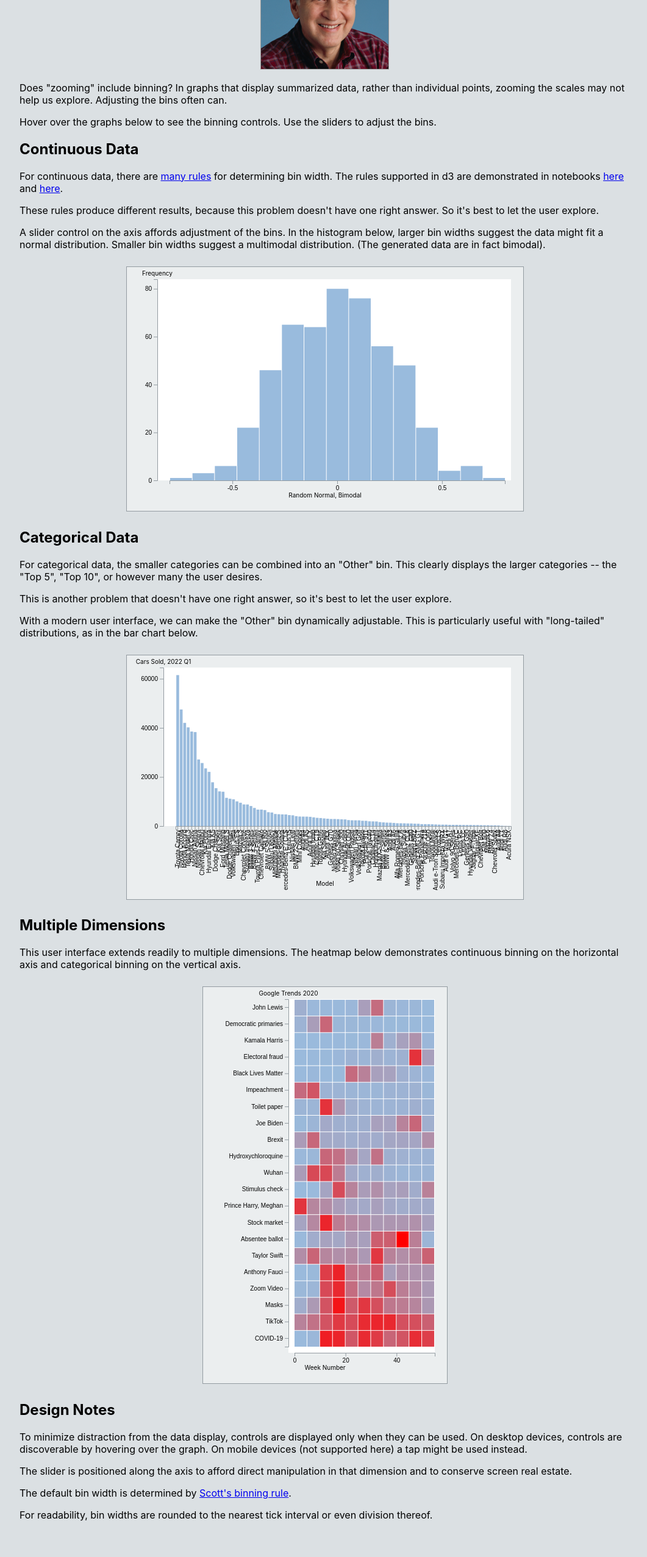
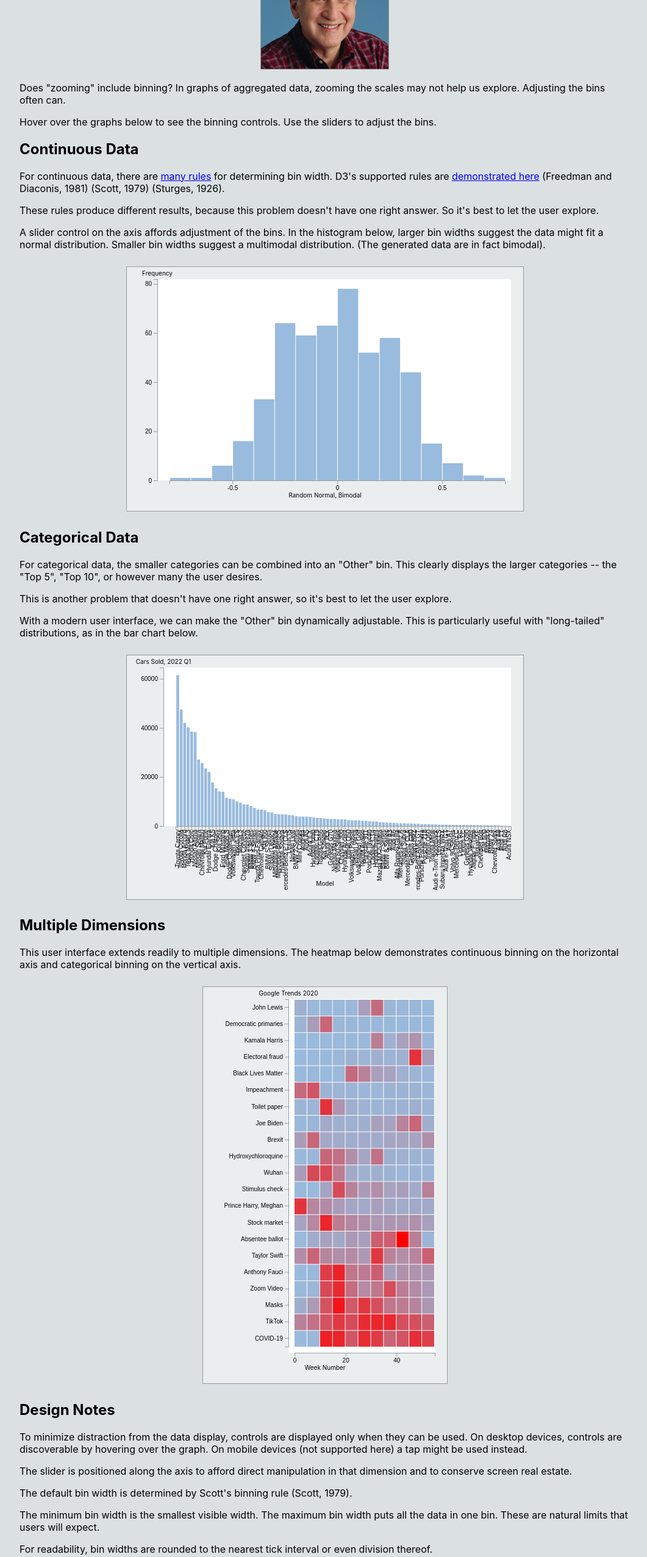
Before and after one commit to hemanrobinson/top-n-binning, a React (Create React App) app: page / in a window 1280 px wide. Shown: the part 220-2774 px from the top of the page at 61% size, without its empty margins (108-1169 px from the left). Built offline with nearby package versions, Linux system fonts and the light colour scheme.

Commit message:
improve text and binning

```diff
--- a/src/App.js
+++ b/src/App.js
@@ -14,20 +14,20 @@ const App = () => {
             <div className="Description">
                 <h1>Dynamic Binning</h1>
                 <p>
-                <a href="https://www.cs.umd.edu/users/ben/">Ben Shneiderman</a> taught us all to <a href="https://www.cs.umd.edu/~ben/papers/Shneiderman1996eyes.pdf">"Overview first, zoom and filter, then details-on-demand"</a>.
+                <a href="https://www.cs.umd.edu/users/ben/">Ben Shneiderman</a> taught us all to <a href="https://www.perceptualedge.com/articles/b-eye/path_to_visual_discovery.pdf">"Overview first, zoom and filter, then details-on-demand"</a> (Shneiderman, 1996).
                 </p>
                 <p className="center">
                     <a href="https://www.cs.umd.edu/users/ben/"><img alt="Dr. Ben Shneiderman" src={shneiderman}/></a>
                 </p>
                 <p>
-                Does "zooming" include binning?  In graphs that display summarized data, rather than individual points, zooming the scales may not help us explore.  Adjusting the bins often can.
+                Does "zooming" include binning?  In graphs of aggregated data, zooming the scales may not help us explore.  Adjusting the bins often can.
                 </p>
                 <p>
                 Hover over the graphs below to see the binning controls.  Use the sliders to adjust the bins.
                 </p>
                 <h2>Continuous Data</h2>
                 <p>
-                For continuous data, there are <a href="https://en.wikipedia.org/wiki/Histogram#Number_of_bins_and_width">many rules</a> for determining bin width.  The rules supported in d3 are demonstrated in notebooks <a href="https://observablehq.com/@d3/d3-bin">here</a> and <a href="https://observablehq.com/@jonhelfman/plot-histogram-bin-width">here</a>.
+                For continuous data, there are <a href="https://en.wikipedia.org/wiki/Histogram#Number_of_bins_and_width">many rules</a> for determining bin width.  D3's supported rules are <a href="https://observablehq.com/@d3/d3-bin">demonstrated here</a> (Freedman and Diaconis, 1981) (Scott, 1979) (Sturges, 1926).
                 </p>
                 <p>
                 These rules produce different results, because this problem doesn't have one right answer.  So it's best to let the user explore.
@@ -72,7 +72,10 @@ const App = () => {
                 The slider is positioned along the axis to afford direct manipulation in that dimension and to conserve screen real estate.
                 </p>
                 <p>
-                The default bin width is determined by <a href="https://github.com/d3/d3-array/blob/main/README.md#thresholdScott">Scott's binning rule</a>.
+                The default bin width is determined by Scott's binning rule (Scott, 1979).
+                </p>
+                <p>
+                The minimum bin width is the smallest visible width.  The maximum bin width puts all the data in one bin.  These are natural limits that users will expect.
                 </p>
                 <p>
                 For readability, bin widths are rounded to the nearest tick interval or even division thereof.
@@ -80,10 +83,10 @@ const App = () => {
                 <br/>
                 <h2>References</h2>
                 <ul>
-                    <li><a href="https://www.cs.umd.edu/~ben/papers/Shneiderman1996eyes.pdf">Shneiderman, B. (1996). "The Eyes Have It: A Task by Data Type Taxonomy for Information Visualizations". In Proceedings of the IEEE Symposium on Visual Languages, Sept. 1996, 336-343..</a><br/>Shneiderman's Information-Seeking Mantra</li>
-                    <li><a href="https://bayes.wustl.edu/Manual/FreedmanDiaconis1_1981.pdf">Freedman, David; Diaconis, P. (1981). "On the histogram as a density estimator: L2 theory". Zeitschrift für Wahrscheinlichkeitstheorie und Verwandte Gebiete. 57 (4): 453–476.</a><br/>Freedman and Diaconis' binning rule</li>
-                    <li><a href="https://www.jstor.org/stable/2335182?origin=JSTOR-pdf">Scott, David W. (1979). "On optimal and data-based histograms". Biometrika. 66 (3): 605–610.</a><br/>Scott's binning rule</li>
-                    <li><a href="https://www.jstor.org/stable/2965501#metadata_info_tab_contents">Sturges, H. A. (1926). "The choice of a class interval". Journal of the American Statistical Association. 21 (153): 65–66.</a><br/>Sturges' binning rule</li>
+                    <li>Freedman, D. and Diaconis, P. (1981). "On the histogram as a density estimator: L2 theory". Zeitschrift für Wahrscheinlichkeitstheorie und Verwandte Gebiete. 57 (4): 453–476. <a href="https://bayes.wustl.edu/Manual/FreedmanDiaconis1_1981.pdf">https://bayes.wustl.edu/Manual/FreedmanDiaconis1_1981.pdf</a>.</li><br/>
+                    <li>Scott, D. W. (1979). "On optimal and data-based histograms". Biometrika. 66 (3): 605–610. <a href="https://doi.org/10.2307/2335182">https://doi.org/10.2307/2335182</a>.</li><br/>
+                    <li>Shneiderman, B. (1996). "The Eyes Have It: A Task by Data Type Taxonomy for Information Visualizations". In Proceedings of the IEEE Symposium on Visual Languages, Sept. 1996, 336-343. <a href="https://www.cs.umd.edu/~ben/papers/Shneiderman1996eyes.pdf">https://www.cs.umd.edu/~ben/papers/Shneiderman1996eyes.pdf</a>.</li><br/>
+                    <li>Sturges, H. A. (1926). "The choice of a class interval". Journal of the American Statistical Association. 21 (153): 65–66. <a href="https://www.jstor.org/stable/2965501">https://www.jstor.org/stable/2965501</a>.</li><br/>
                 </ul>
             </div>
             <a href="https://github.com/hemanrobinson/bin/">Code Shared on GitHub</a>
--- a/src/BarChart.js
+++ b/src/BarChart.js
@@ -52,6 +52,7 @@ const BarChart = ( props ) => {
     bars.sort(( a, b ) => ( b[ 1 ] - a[ 1 ]));
 
     // Combine bars if requested.
+    // TODO: Don't assume that the bars are sorted.
     let n = Math.round( xAggregate * bars.length );
     if( 1 < n ) {
         let total = 0;
--- a/src/Graph.js
+++ b/src/Graph.js
@@ -510,17 +510,29 @@ Graph.getBins = ( data, columnIndex, xScale, aggregate ) => {
     // Get the ticks.
     const ticks = xScale.ticks();
     const n = ticks.length;
-    const tickWidth = ticks[ 1 ] - ticks[ 0 ];
     const domain = ticks[ n - 1 ] - ticks[ 0 ];
 
-    // Get the initial bin width from Scott's algorithm.
+    // Get the initial bin width from Scott's rule.
     let bins = d3.bin().thresholds( d3.thresholdScott )( values );
     let binWidth = domain / bins.length;
 
-    // Recalculate the bin width based on the aggregate value, rounded to the minimum tick width.
-    const k = 4;
-    const minWidth = tickWidth / 12;
-    const maxWidth = binWidth * Math.pow( 2, k );
+    // Ensure that the maximum bin width covers all the data.
+    const m = 2;
+    let k = 0;
+    let maxWidth = binWidth;
+    let minWidth = binWidth;
+    while( maxWidth < domain ) {
+        k++;
+        maxWidth *= m;
+        minWidth /= m;
+    }
+
+    // Ensure that the minimum bin width is visible.
+    while( minWidth < xScale.domain() / xScale.range()) {
+        minWidth *= m;
+    }
+
+    // Calculate the new bin width based on the aggregate value, rounded to the minimum tick width.
     let newBinWidth = maxWidth * Math.pow( aggregate, k );
     newBinWidth = Math.min( Math.max( newBinWidth, minWidth ), maxWidth );
     newBinWidth = minWidth * Math.round( newBinWidth / minWidth );
--- a/src/Heatmap.js
+++ b/src/Heatmap.js
@@ -88,6 +88,7 @@ const Heatmap = ( props ) => {
     });
 
     // Combine tiles if requested.
+    // TODO: Don't assume that the tiles are sorted.
     let n = Math.round( yAggregate * yDomain0.length );
     if( 1 < n ) {
         for( let j = bins.length; ( j > 0 ); j-- ) {
```
